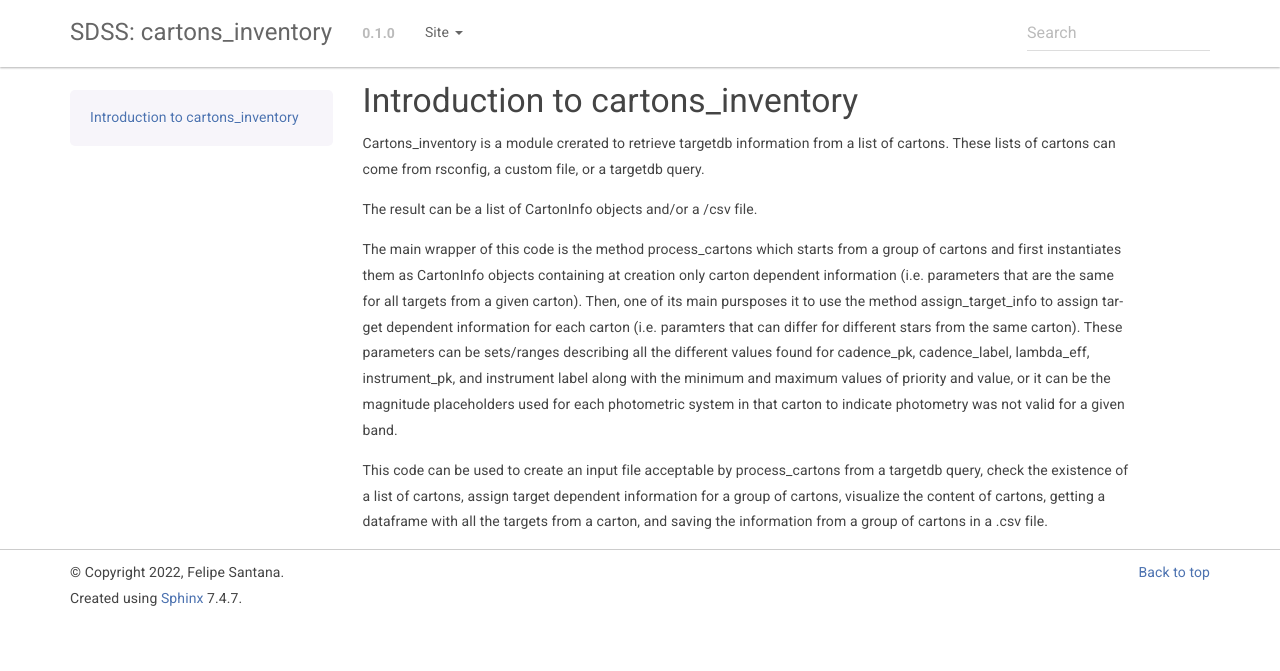
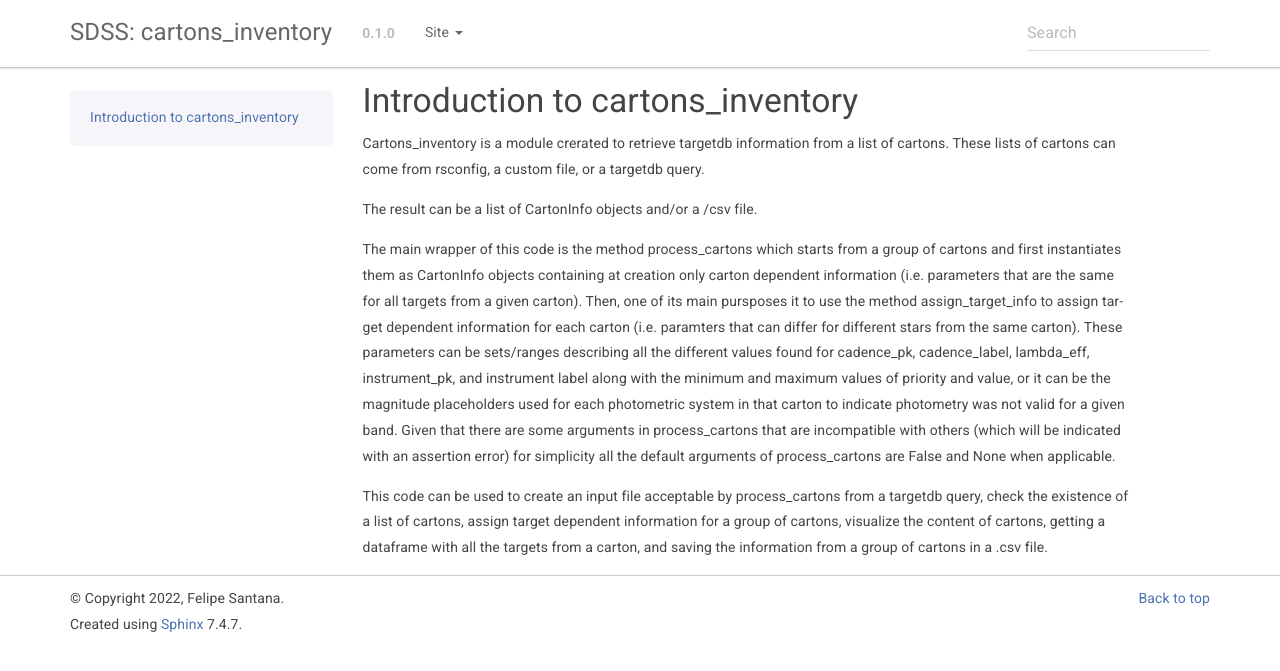
Before and after one commit to sdss/cartons_inventory, a Sphinx documentation site: the page built from docs/sphinx/intro.rst, in a window 1280 px wide. Shown: the top 671 px of the page. Built offline with Sphinx 7.4.7, drawn with Linux system fonts in a browser that asks for light colours; the version number is read from the project's files by our own code.

Commit message:
updating introduction

```diff
--- a/docs/sphinx/intro.rst
+++ b/docs/sphinx/intro.rst
@@ -18,6 +18,9 @@ the same carton). These parameters can be sets/ranges describing all the differe
 for cadence_pk, cadence_label, lambda_eff, instrument_pk, and instrument label along with the
 minimum and maximum values of priority and value, or it can be the magnitude placeholders used
 for each photometric system in that carton to indicate photometry was not valid for a given band.
+Given that there are some arguments in process_cartons that are incompatible with others
+(which will be indicated with an assertion error) for simplicity all the default arguments
+of process_cartons are False and None when applicable.
 
 This code can be used to create an input file acceptable by process_cartons from a targetdb query,
 check the existence of a list of cartons, assign target dependent information for a group of
```
